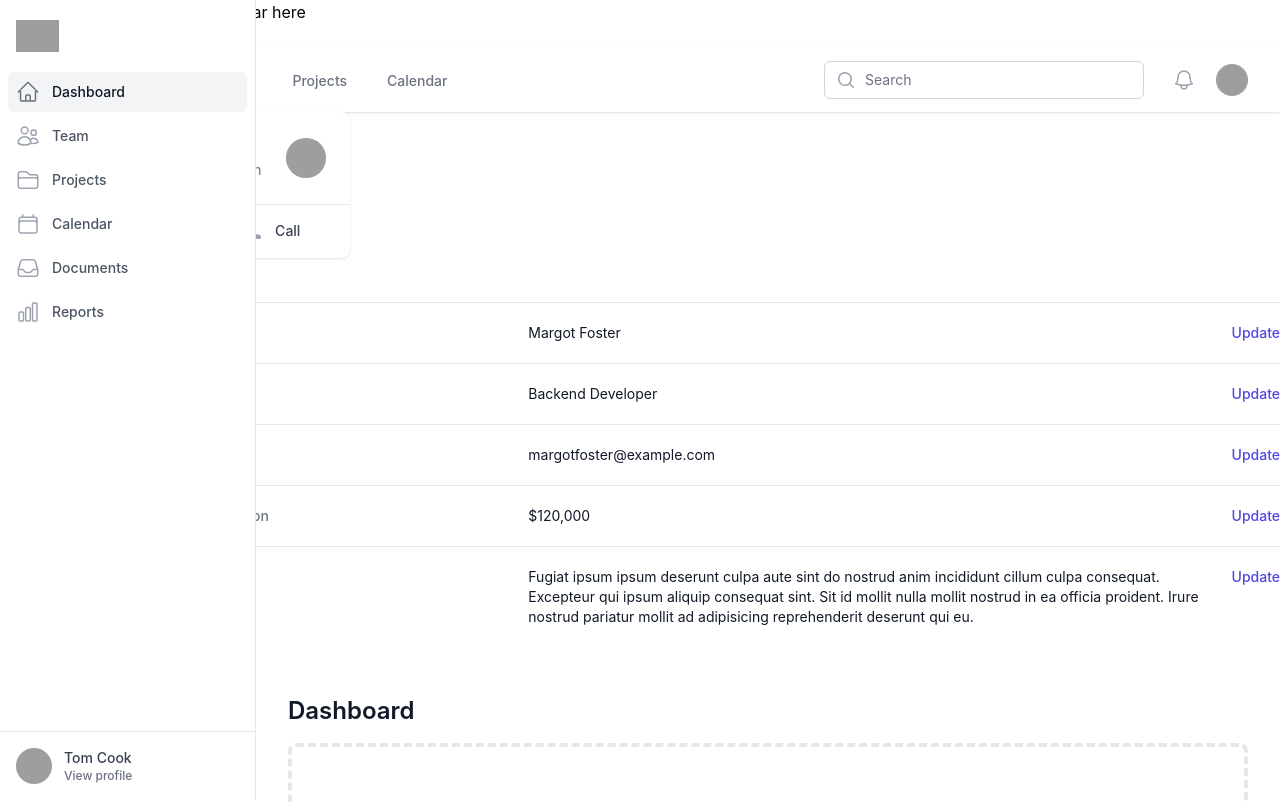
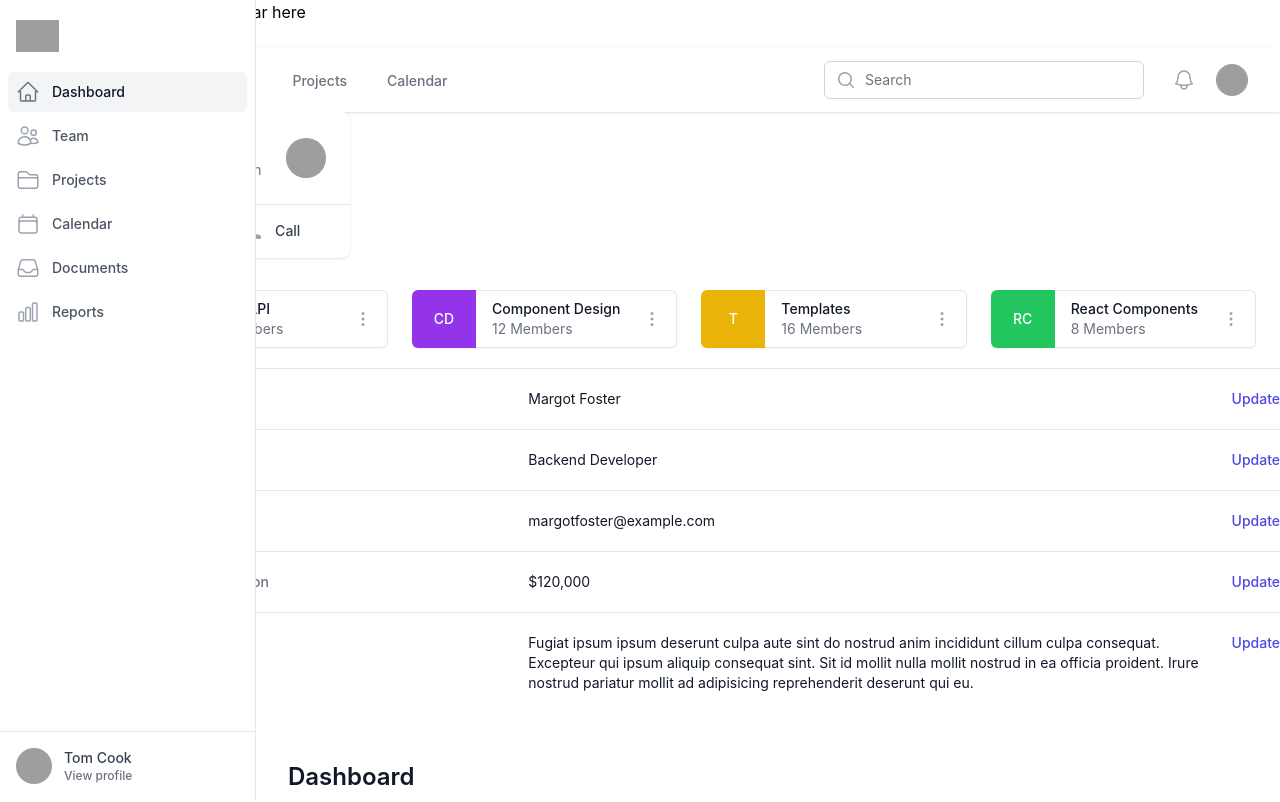
Before and after one commit to gaspardmonet/pitifi, a Next.js app: page /layout in a window 1280 px wide. Shown: the top 802 px of the page. Built offline with nearby package versions, Linux system fonts and the light colour scheme; grey boxes are pictures that could not be loaded.

Commit message:
Update index.js

```diff
--- a/components/Card/HorizontalCard/index.js
+++ b/components/Card/HorizontalCard/index.js
@@ -1,6 +1,51 @@
-//Horizontal card
-// https://tailwindui.com/components/application-ui/lists/grid-lists#component-08e8555b844010db1f30cbafc8be6222
+import { EllipsisVerticalIcon } from '@heroicons/react/20/solid'
 
-export default function Loader() {
-  return <div>Horizontal Card</div>;
+const projects = [
+  { name: 'Graph API', initials: 'GA', href: '#', members: 16, bgColor: 'bg-pink-600' },
+  { name: 'Component Design', initials: 'CD', href: '#', members: 12, bgColor: 'bg-purple-600' },
+  { name: 'Templates', initials: 'T', href: '#', members: 16, bgColor: 'bg-yellow-500' },
+  { name: 'React Components', initials: 'RC', href: '#', members: 8, bgColor: 'bg-green-500' },
+]
+
+function classNames(...classes) {
+  return classes.filter(Boolean).join(' ')
 }
+
+export default function Example() {
+  return (
+    <div>
+      <h2 className="text-sm font-medium text-gray-500">Pinned Projects</h2>
+      <ul role="list" className="mt-3 grid grid-cols-1 gap-5 sm:grid-cols-2 sm:gap-6 lg:grid-cols-4">
+        {projects.map((project) => (
+          <li key={project.name} className="col-span-1 flex rounded-md shadow-sm">
+            <div
+              className={classNames(
+                project.bgColor,
+                'flex-shrink-0 flex items-center justify-center w-16 text-white text-sm font-medium rounded-l-md'
+              )}
+            >
+              {project.initials}
+            </div>
+            <div className="flex flex-1 items-center justify-between truncate rounded-r-md border-t border-r border-b border-gray-200 bg-white">
+              <div className="flex-1 truncate px-4 py-2 text-sm">
+                <a href={project.href} className="font-medium text-gray-900 hover:text-gray-600">
+                  {project.name}
+                </a>
+                <p className="text-gray-500">{project.members} Members</p>
+              </div>
+              <div className="flex-shrink-0 pr-2">
+                <button
+                  type="button"
+                  className="inline-flex h-8 w-8 items-center justify-center rounded-full bg-white bg-transparent text-gray-400 hover:text-gray-500 focus:outline-none focus:ring-2 focus:ring-indigo-500 focus:ring-offset-2"
+                >
+                  <span className="sr-only">Open options</span>
+                  <EllipsisVerticalIcon className="h-5 w-5" aria-hidden="true" />
+                </button>
+              </div>
+            </div>
+          </li>
+        ))}
+      </ul>
+    </div>
+  )
+}
```
